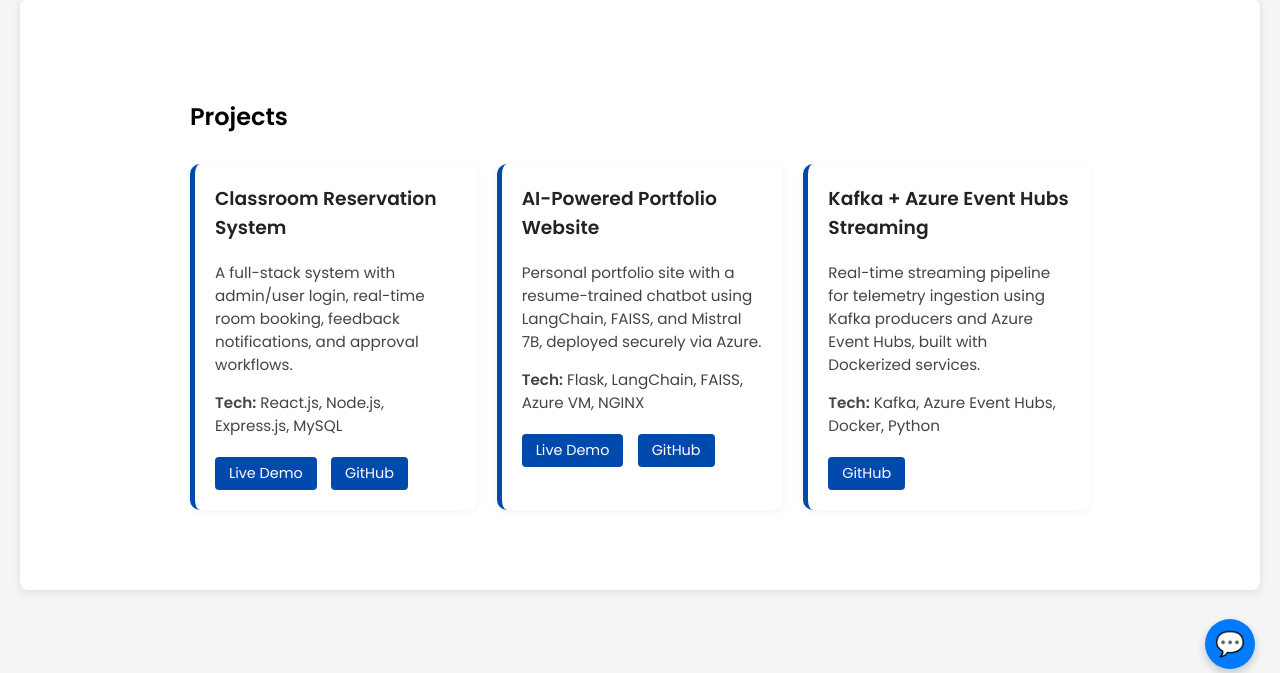
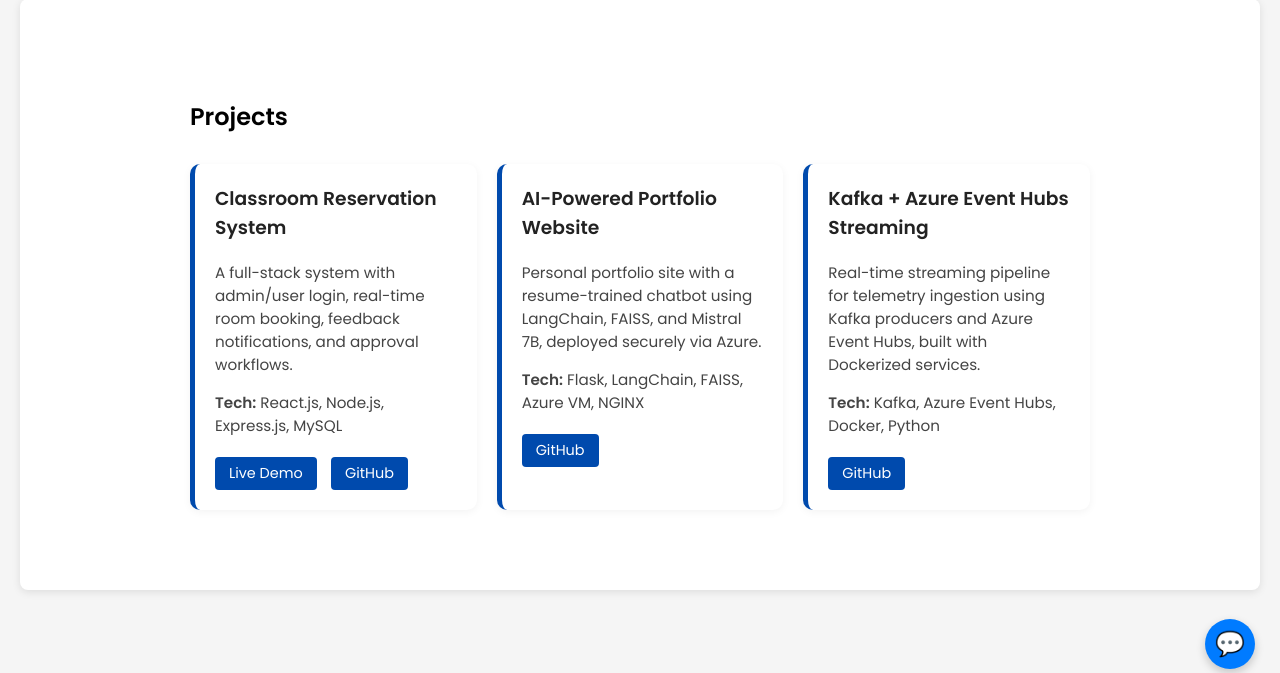
Before and after one commit to yashwanth140/portfolio-frontend, a Flask app: page /projects in a window 1280 px wide. Shown: the part 106-779 px from the top of the page. Run offline with Flask 3, Linux system fonts and the light colour scheme.

```diff
--- a/templates/projects.html
+++ b/templates/projects.html
@@ -22,7 +22,6 @@
       <h3>AI-Powered Portfolio Website</h3>
       <p>Personal portfolio site with a resume-trained chatbot using LangChain, FAISS, and Mistral 7B, deployed securely via Azure.</p>
       <p><strong>Tech:</strong> Flask, LangChain, FAISS, Azure VM, NGINX</p>
-      <a href="https://yashwanthreddyportfolio.me" target="_blank" class="btn">Live Demo</a>
       <a href="https://github.com/yashwanth140" target="_blank" class="btn">GitHub</a>
     </div>
 
```
